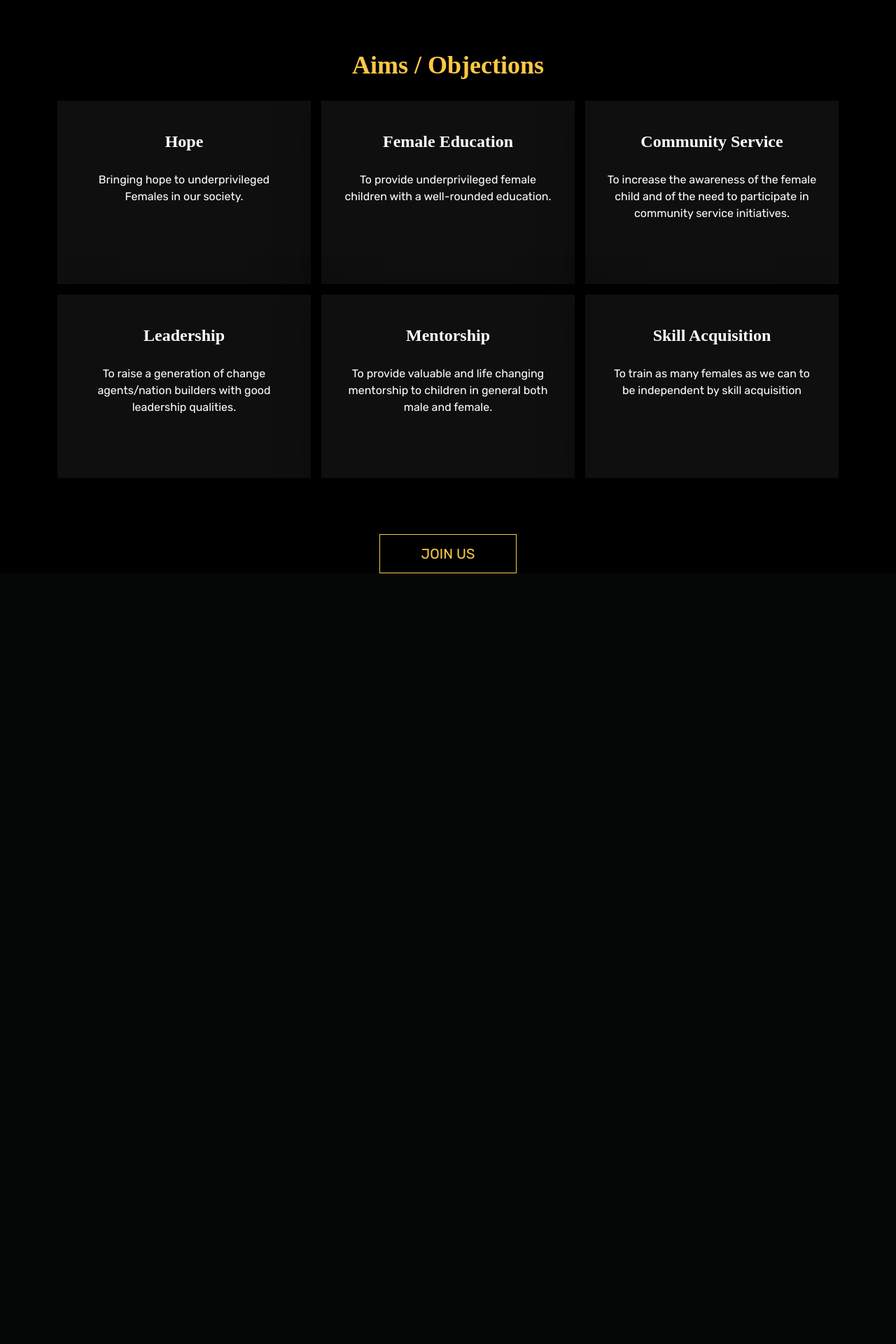
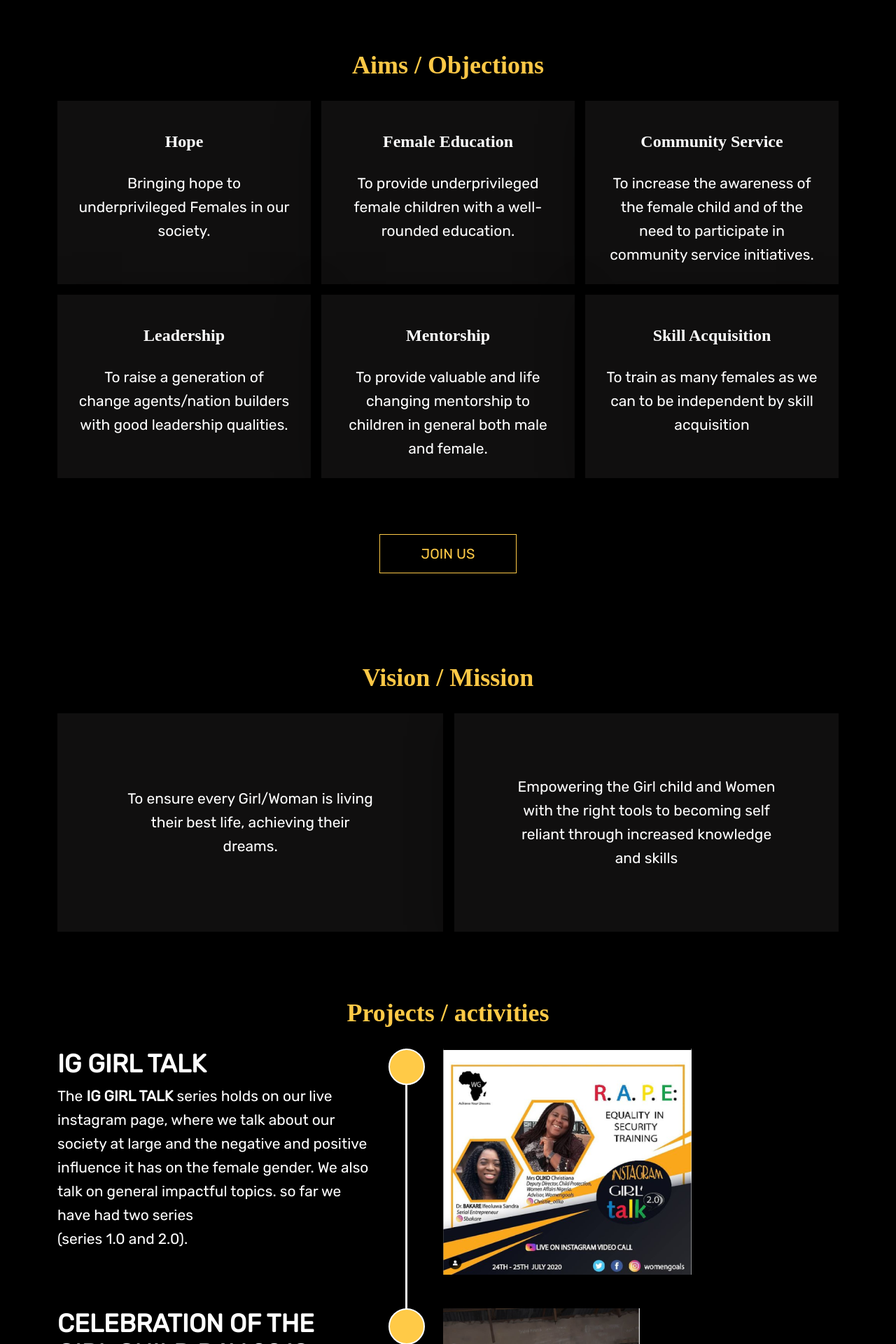
Before and after one commit to winninggodspower/womengoals, a Python web app: template templates/index.html in a window 1280 px wide. Shown: the part 1243-3163 px from the top of the page at 70% size. Before the commit the page ends 2062 px from the top, so only its background shows below. Run offline with Jinja, Linux system fonts and the light colour scheme; the template is opened without the code that fills it, so the values that code supplies are empty.

Commit message:
started working on timeline

```diff
--- a/static/css/main.css
+++ b/static/css/main.css
@@ -221,4 +221,87 @@ h2{
 
 .aim-item p{
     text-align: center;
+    font-family: Rubik;
+    font-size: 21px;
+    font-weight: 300 !important;
+    line-height: 34px;
+    text-align: center;
+
 }
+
+
+/* styling for the visin / mision section */
+#vision{
+    margin-top: 125px;
+    padding-bottom: 92px;
+}
+
+.vision-item{
+    height: 312px;
+    width: 572px;
+    max-width: 100%;
+    background: #100F0F;
+    box-shadow: 0px 12px 60px 0px #00000073;
+
+    padding: 95px ;
+
+    font-family: Rubik;
+    font-size: 21px;
+    font-weight: 300;
+    line-height: 34px;
+
+}
+
+.vision-item:last-child{
+    padding: 75px;
+}
+
+
+/* styling for the activities/projects section */
+#project-timeline{
+    grid-template-columns: 1fr 3px 1fr;
+    grid-column-gap: 3px;
+}
+
+
+.timeline-middle{
+    position: relative;
+    background-color: white;
+}
+
+.timeline-point{
+    position: absolute;
+    top: 0;
+    left: 50%;
+    width: 52px;
+    height: 52px;
+    background-color: var(--amber);
+    transform: translateX(-50%);
+
+    border: 2px solid #FFFFFF;
+}
+
+.timeline-component h4{
+    font-family: Rubik;
+    font-size: 36px;
+    font-weight: 700;
+    line-height: 43px;
+    letter-spacing: 0em;
+
+}
+
+.timeline-component p{
+
+    font-family: Rubik;
+    font-size: 21px;
+    font-weight: 400;
+    line-height: 34px;
+    letter-spacing: 0em;
+
+}
+
+.timeline-component p span.emphasized {
+    font-size: 21px;
+    font-weight: 700;
+    line-height: 34px;
+}
--- a/templates/index.html
+++ b/templates/index.html
@@ -188,6 +188,88 @@
         </div>
 
       </section>
+
+      <section id="vision" class="container">
+        <h2 class="text-amber text-center"> Vision / Mission</h2>
+        <div class="d-flex flex-column flex-md-row " id="vision-item-container">
+
+          <div class="vision-item me-0 me-md-3 p-auto text-center d-flex align-items-center">
+            To ensure every Girl/Woman is living their best life, achieving their dreams.
+          </div>
+
+          <div class="vision-item p-auto text-center  d-flex align-items-center mt-2 mt-md-0">
+            Empowering the Girl child and Women with the right tools to becoming self reliant through increased knowledge and skills
+          </div>
+
+        </div>
+      </section>
+
     </main>
+
+
+    <section id="activities" class="bg-black">
+      <h2 class="text-amber text-center">Projects / activities</h2>
+
+      <div id="project-timeline" class="container d-grid">
+
+        <div class="timeline-component pe-5 mb-5">
+          <h4>IG GIRL TALK</h4>
+          <p>The <span class="emphasized">IG GIRL TALK</span> series holds on our live instagram
+            page, where we talk about our society at large and
+            the negative and positive influence it has on the
+            female gender. We also talk on general impactful
+            topics. so far we have had two series <br>
+            (series 1.0 and 2.0).</p>
+        </div>
+
+        <div class="timeline-middle">
+          <div class="timeline-point rounded-circle"></div>
+        </div>
+
+        <div class="timeline-component ps-5 mb-5">
+          <img src="../static/assets/img/ig-girls-talk.png" alt="">
+        </div>
+
+
+
+        <div class="timeline-component pe-5 mb-5">
+          <h4>CELEBRATION OF
+            THE GIRL CHILD DAY 2018
+            (DELTA STATE, WARRI.)</h4>
+          <p>As part of our goals we have chosen to always
+            celebrate the girl child with the internationally
+            recognized date. having a fun field and insighful
+            event and giving out major writting materials, like books, pen and mathset. Okpaka Secondary School, Warri, Delta State was our first visit  and event ever held. we gave wriiting mareials to 200 hundred students and talked to over 500 students in Jss 1 and 2.</p>
+        </div>
+
+        <div class="timeline-middle">
+          <div class="timeline-point rounded-circle"></div>
+        </div>
+
+        <div class="timeline-component ps-5 mb-5">
+          <img src="../static/assets/img/childrens-day.png" alt="">
+        </div>
+
+
+
+        <div class="timeline-component pe-5">
+          <h4>CELEBRATION OF
+            THE GIRL CHILD DAY 2020 <br>
+            (ALL STATES.)</h4>
+          <p>During the covid pandemic, we were resilient enough
+          </p>
+        </div>
+
+        <div class="timeline-middle">
+          <div class="timeline-point rounded-circle"></div>
+        </div>
+
+        <div class="timeline-component ps-5">
+          <img src="../static/assets/img/celebration.png" alt="">
+        </div>
+
+      </div>
+    </section>
+
   </body>
 </html>
```
Also changed, not shown: static/assets/img/Group 170@2x.png (added), static/assets/img/Group 171.png (added), static/assets/img/celebration.png (added), static/assets/img/chateau-tongariro-hotel-food-and-drink-featured-image 1.png (added), static/assets/img/childrens-day.png (added), static/assets/img/ig-girls-talk.png (added).
